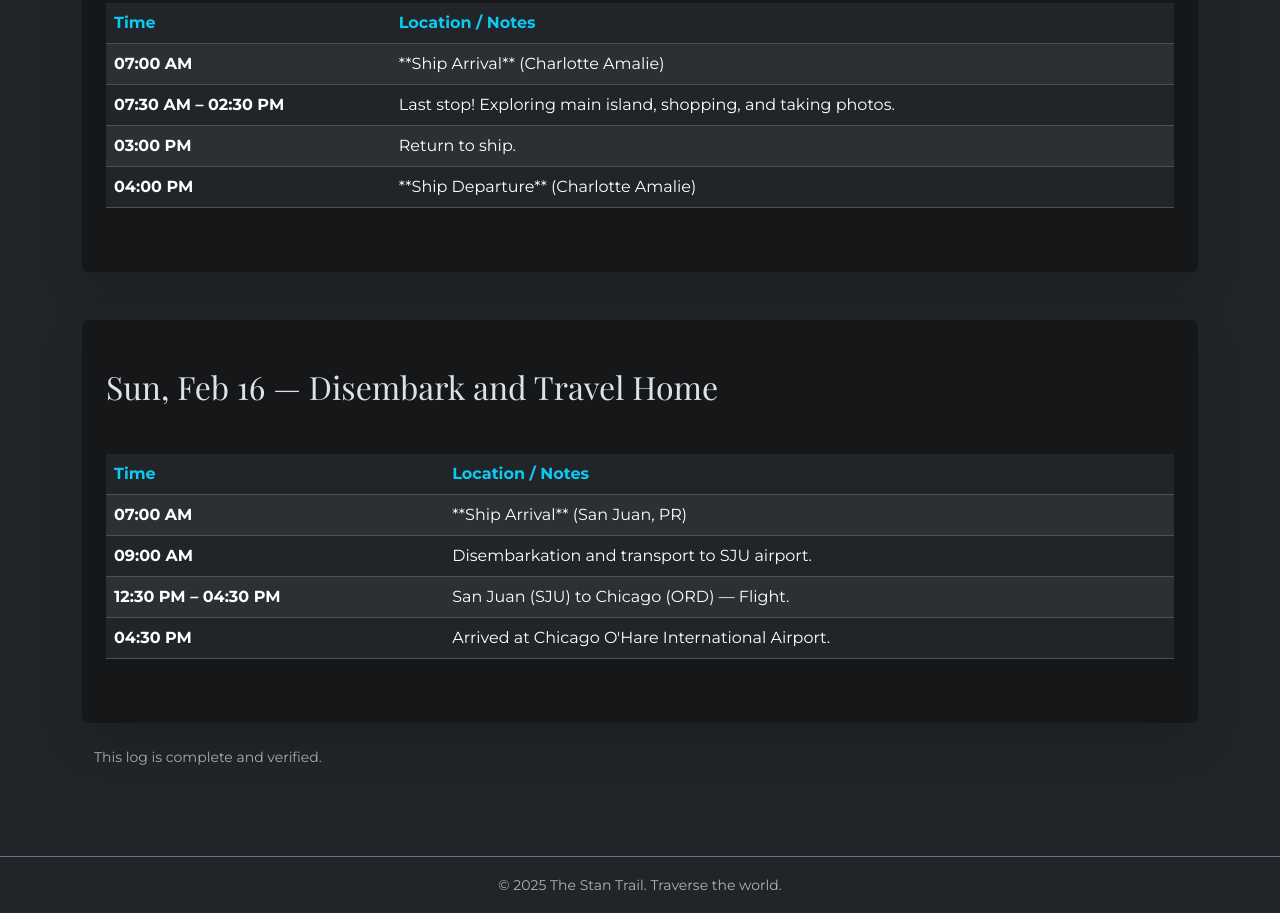
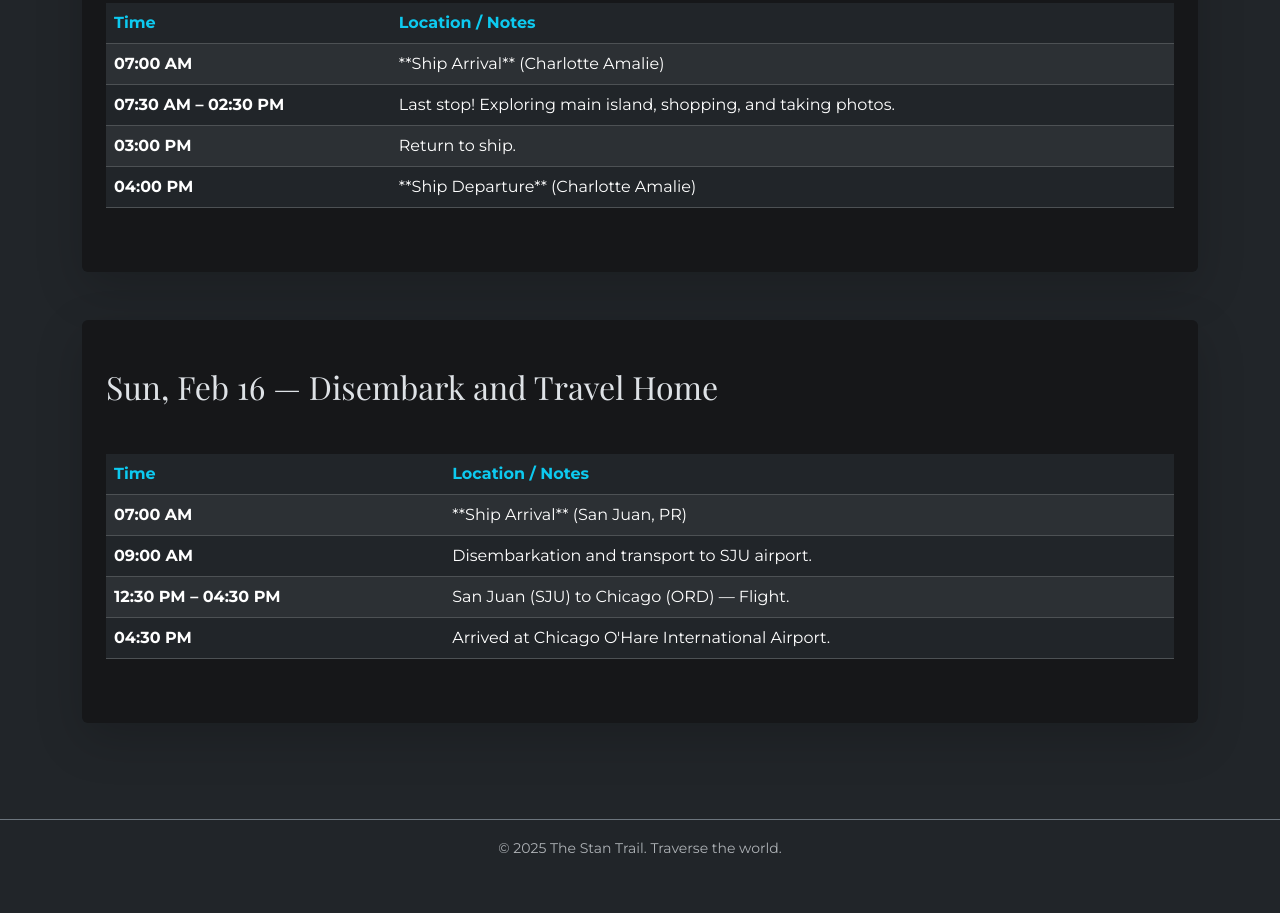
Before and after one commit to thestantrail/thestantrail, a plain HTML site: page trips/caribbean-cruise-feb-2025.html in a window 1280 px wide. Shown: the part 4209-5122 px from the top of the page. After the commit the page ends 5085 px from the top, so only its background shows below. Drawn offline with nearby package versions, Linux system fonts and the light colour scheme.

Commit message:
Update caribbean-cruise-feb-2025.html

```diff
--- a/trips/caribbean-cruise-feb-2025.html
+++ b/trips/caribbean-cruise-feb-2025.html
@@ -183,7 +183,7 @@
       </table>
     </section>
 
-    <p class="container text-muted small" style="margin-top:1rem;">This log is complete and verified.</p>
+    <p class="container text-muted small" style="margin-top:1rem;"></p>
   </main>
 
     <footer class="bg-dark py-3 mt-5 border-top border-secondary">
```
